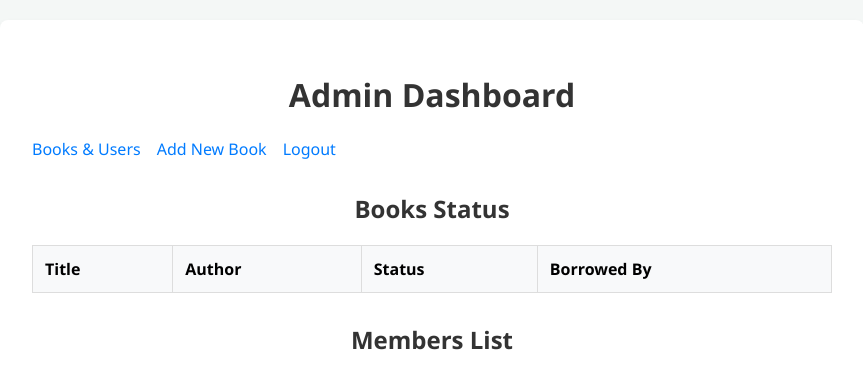
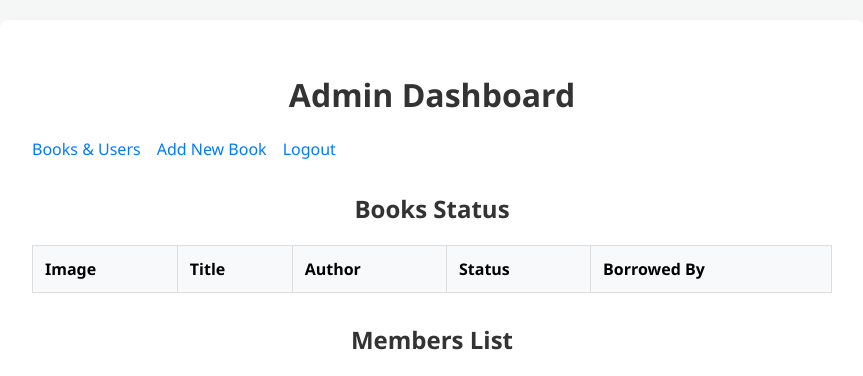
Before and after one commit to Violett0/library_management, a PHP site: page /admin_dashboard.php in a window 1280 px wide. Shown: the top 376 px of the page, without its empty margins (208-1071 px from the left). Run offline with PHP 8.4, Linux system fonts and the light colour scheme; a user stored in the database is signed in; data comes from the database, SQL or seed files in the repository; data that the repository does not hold is empty.

Commit message:
add file

```diff
--- a/add_book.php
+++ b/add_book.php
@@ -11,8 +11,9 @@ $message = "";
 if ($_SERVER["REQUEST_METHOD"] == "POST") {
     $title = $conn->real_escape_string($_POST['title']);
     $author = $conn->real_escape_string($_POST['author']);
+    $image_url = $conn->real_escape_string($_POST['image_url']);
 
-    $sql = "INSERT INTO books (title, author) VALUES ('$title', '$author')";
+    $sql = "INSERT INTO books (title, author, image_url) VALUES ('$title', '$author', '$image_url')";
     if ($conn->query($sql) === TRUE) {
         $message = "Book added successfully!";
     } else {
@@ -40,6 +41,7 @@ if ($_SERVER["REQUEST_METHOD"] == "POST") {
         <form method="POST">
             <input type="text" name="title" placeholder="Book Title" required>
             <input type="text" name="author" placeholder="Author" required>
+            <input type="text" name="image_url" placeholder="Image URL (e.g., https://example.com/book.jpg)" value="https://via.placeholder.com/150">
             <button type="submit">Add Book</button>
         </form>
     </div>
--- a/admin_dashboard.php
+++ b/admin_dashboard.php
@@ -7,7 +7,7 @@ if (!isset($_SESSION['user_id']) || $_SESSION['role'] !== 'admin') {
     exit();
 }
 
-$books_sql = "SELECT b.title, b.author, b.status, u.username as borrower FROM books b LEFT JOIN borrow_history bh ON b.id = bh.book_id AND bh.status = 'borrowing' LEFT JOIN users u ON bh.user_id = u.id";
+$books_sql = "SELECT b.id, b.title, b.author, b.status, b.image_url, u.username as borrower FROM books b LEFT JOIN borrow_history bh ON b.id = bh.book_id AND bh.status = 'borrowing' LEFT JOIN users u ON bh.user_id = u.id";
 $books_result = $conn->query($books_sql);
 
 $users_sql = "SELECT id, username, role FROM users WHERE role = 'member'";
@@ -33,6 +33,7 @@ $users_result = $conn->query($users_sql);
         <h2>Books Status</h2>
         <table>
             <tr>
+                <th>Image</th>
                 <th>Title</th>
                 <th>Author</th>
                 <th>Status</th>
@@ -40,6 +41,7 @@ $users_result = $conn->query($users_sql);
             </tr>
             <?php while($book = $books_result->fetch_assoc()): ?>
                 <tr>
+                    <td><img src="<?php echo $book['image_url']; ?>" alt="Book Image" style="width: 40px; height: 60px; object-fit: cover; border-radius: 4px;"></td>
                     <td><?php echo $book['title']; ?></td>
                     <td><?php echo $book['author']; ?></td>
                     <td class="status-<?php echo $book['status']; ?>"><?php echo ucfirst($book['status']); ?></td>
--- a/member_dashboard.php
+++ b/member_dashboard.php
@@ -30,6 +30,7 @@ $books_result = $conn->query($sql);
         <h2>Books List</h2>
         <table>
             <tr>
+                <th>Image</th>
                 <th>Title</th>
                 <th>Author</th>
                 <th>Status</th>
@@ -37,6 +38,7 @@ $books_result = $conn->query($sql);
             </tr>
             <?php while($book = $books_result->fetch_assoc()): ?>
                 <tr>
+                    <td><img src="<?php echo $book['image_url']; ?>" alt="Book Image" style="width: 50px; height: 75px; object-fit: cover; border-radius: 4px;"></td>
                     <td><?php echo $book['title']; ?></td>
                     <td><?php echo $book['author']; ?></td>
                     <td class="status-<?php echo $book['status']; ?>"><?php echo ucfirst($book['status']); ?></td>
--- a/setup_db.sql
+++ b/setup_db.sql
@@ -9,6 +9,7 @@ CREATE TABLE IF NOT EXISTS books (
     id INT AUTO_INCREMENT PRIMARY KEY,
     title VARCHAR(255) NOT NULL,
     author VARCHAR(100),
+    image_url VARCHAR(255) DEFAULT 'https://via.placeholder.com/150',
     status ENUM('available', 'borrowed') DEFAULT 'available'
 );
 
```
